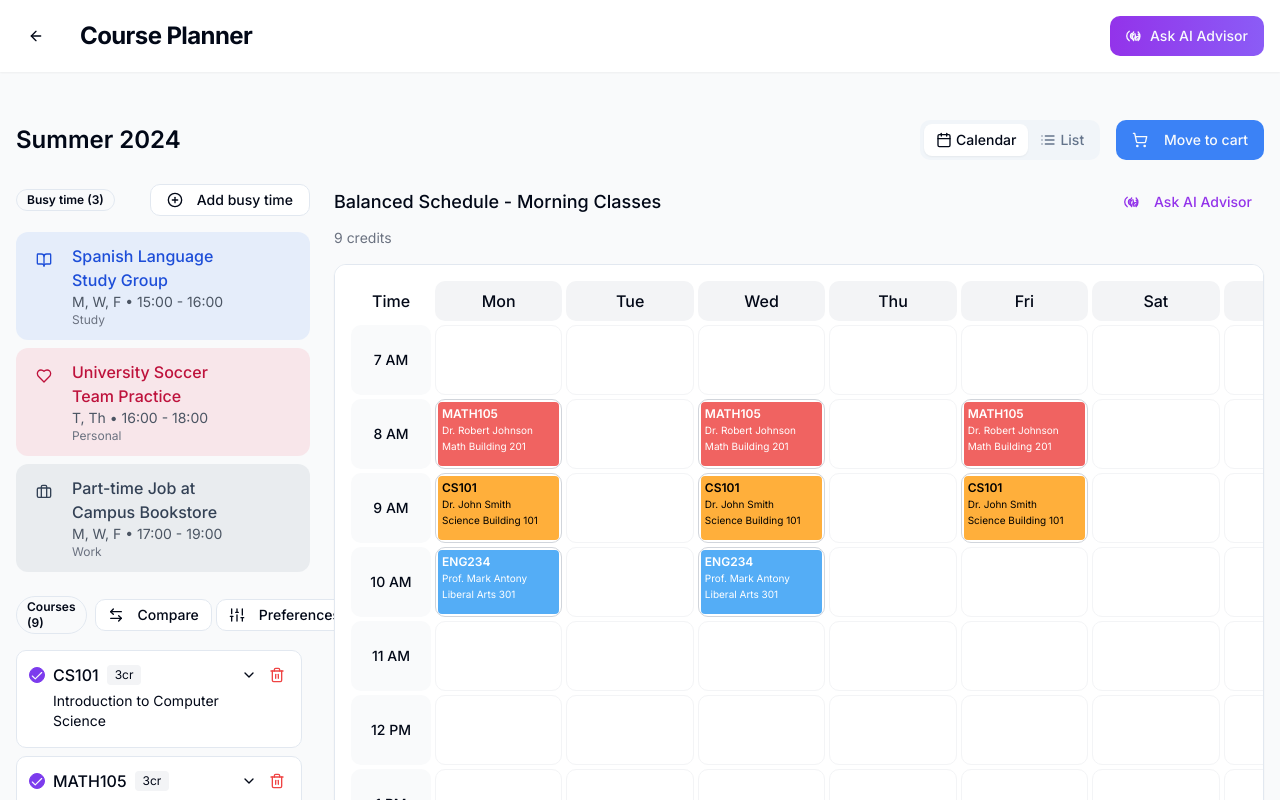
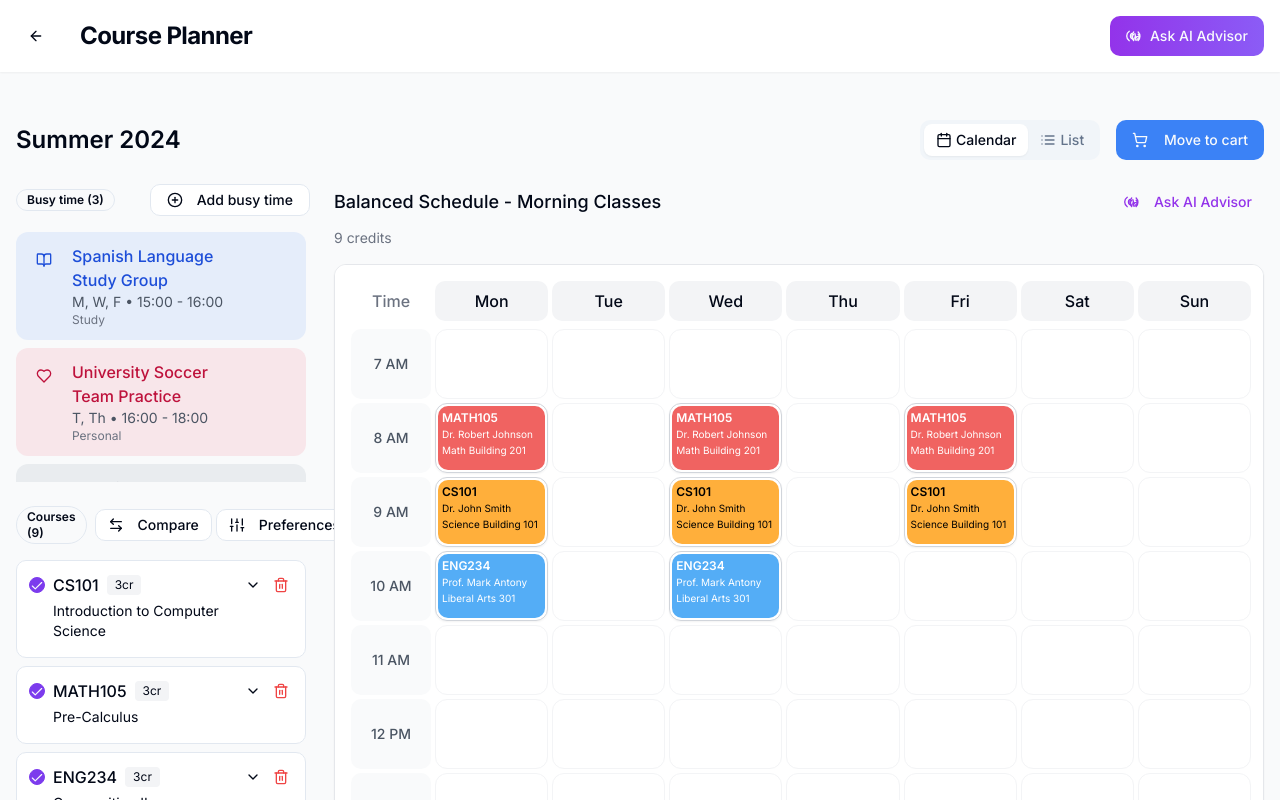
Before and after one commit to elanthamilan/camu-course-compass-planner, a React (Vite) app: page /schedule in a window 1280 px wide. Shown: the top 800 px of the page. Built offline with nearby package versions, Linux system fonts and the light colour scheme.

Commit message:
Fix: Improve schedule page layout and transitions
Refactor schedule page layout to prevent overlapping items and add smooth transitions for a better user experience.

```diff
--- a/src/components/ScheduleCalendarView.tsx
+++ b/src/components/ScheduleCalendarView.tsx
@@ -4,6 +4,7 @@ import { useSchedule } from "@/contexts/ScheduleContext";
 import { Card } from "@/components/ui/card";
 import { timeSlots, weekDays, busyTimeColors } from "@/lib/mock-data";
 import { cn } from "@/lib/utils";
+import { motion } from "framer-motion";
 
 const ScheduleCalendarView = () => {
   const { selectedSchedule, busyTimes } = useSchedule();
@@ -85,29 +86,41 @@ const ScheduleCalendarView = () => {
   }
 
   return (
-    <Card className="p-4 mb-4 overflow-auto animate-fade-in">
-      <div className="min-w-[1000px]">
+    <motion.div
+      className="animate-fade-in"
+      initial={{ opacity: 0, y: 10 }}
+      animate={{ opacity: 1, y: 0 }}
+      transition={{ duration: 0.4 }}
+    >
+      <Card className="p-4 mb-4 overflow-auto border border-gray-200 rounded-xl shadow-sm">
+        <div className="min-w-[900px]">
           {/* Calendar Header with Weekdays */}
-        <div className="grid grid-cols-[80px_repeat(7,1fr)] gap-1 mb-1">
-          <div className="text-center font-medium p-2">Time</div>
+          <div className="grid grid-cols-[80px_repeat(7,1fr)] gap-1 mb-2">
+            <div className="text-center font-medium p-2 text-gray-500">Time</div>
             {weekDays.map(day => (
-            <div
+              <motion.div
                 key={day}
                 className="text-center font-medium p-2 bg-gray-100 rounded-md"
+                initial={{ opacity: 0, y: -5 }}
+                animate={{ opacity: 1, y: 0 }}
+                transition={{ duration: 0.3, delay: weekDays.indexOf(day) * 0.05 }}
               >
                 {day}
-            </div>
+              </motion.div>
             ))}
           </div>
 
           {/* Calendar Body with Time Slots */}
           {timeSlots.map((timeSlot, index) => (
-          <div
+            <motion.div
               key={timeSlot}
               className="grid grid-cols-[80px_repeat(7,1fr)] gap-1 mb-1"
+              initial={{ opacity: 0, y: 5 }}
+              animate={{ opacity: 1, y: 0 }}
+              transition={{ duration: 0.3, delay: index * 0.03 }}
             >
               {/* Time slot label */}
-            <div className="text-center text-sm font-medium flex items-center justify-center bg-gray-50 rounded-md">
+              <div className="text-center text-sm font-medium flex items-center justify-center bg-gray-50 rounded-md text-gray-600">
                 {timeSlot}
               </div>
 
@@ -121,17 +134,17 @@ const ScheduleCalendarView = () => {
                   <div
                     key={`${day}-${timeSlot}`}
                     className={cn(
-                    "p-0.5 rounded-md border min-h-[70px] transition-all",
-                    items.length > 0 ? "border-gray-300" : "border-gray-100"
+                      "p-0.5 rounded-lg border min-h-[70px] transition-all",
+                      items.length > 0 ? "border-gray-300 shadow-sm" : "border-gray-100"
                     )}
                   >
                     {items.map((item: any, i: number) => {
                       if (item.type === 'course') {
                         return (
-                        <div
+                          <motion.div
                             key={`${item.courseCode}-${i}`}
                             className={cn(
-                            "p-1 text-xs rounded bg-opacity-90 h-full",
+                              "p-1 text-xs rounded-md bg-opacity-90 h-full",
                               `bg-${item.color}`,
                               item.courseCode.startsWith("CS") && "bg-course-cs text-black",
                               item.courseCode.startsWith("MATH") && "bg-course-math text-white",
@@ -143,26 +156,32 @@ const ScheduleCalendarView = () => {
                               item.courseCode.startsWith("UNIV") && "bg-course-univ text-white",
                               item.courseCode.startsWith("ECON") && "bg-course-econ text-white",
                             )}
+                            initial={{ opacity: 0, scale: 0.95 }}
+                            animate={{ opacity: 1, scale: 1 }}
+                            transition={{ duration: 0.3 }}
                           >
                             <div className="font-semibold">{item.courseCode}</div>
                             <div className="text-[10px] truncate">{item.instructor}</div>
                             <div className="text-[10px] truncate">{item.location}</div>
-                        </div>
+                          </motion.div>
                         );
                       } else if (item.type === 'busy') {
                         const busyTypeStyle = busyTimeColors[item.busyTimeType] || busyTimeColors.other;
 
                         return (
-                        <div
+                          <motion.div
                             key={`busy-${i}`}
                             className={cn(
-                            "p-1 text-xs rounded h-full flex items-center space-x-1",
+                              "p-1 text-xs rounded-md h-full flex items-center space-x-1",
                               busyTypeStyle.bg,
                               busyTypeStyle.text
                             )}
+                            initial={{ opacity: 0, scale: 0.95 }}
+                            animate={{ opacity: 1, scale: 1 }}
+                            transition={{ duration: 0.3 }}
                           >
                             <span className="truncate flex-1">{item.title}</span>
-                        </div>
+                          </motion.div>
                         );
                       }
 
@@ -171,10 +190,11 @@ const ScheduleCalendarView = () => {
                   </div>
                 );
               })}
-          </div>
+            </motion.div>
           ))}
         </div>
       </Card>
+    </motion.div>
   );
 };
 
--- a/src/components/ScheduleTool.tsx
+++ b/src/components/ScheduleTool.tsx
@@ -87,9 +87,14 @@ const ScheduleTool: React.FC<ScheduleToolProps> = ({ semesterId }) => {
       <TermHeader view={view} setView={setView} />
 
       {/* Main Content */}
-      <div className="grid grid-cols-1 lg:grid-cols-4 gap-6">
+      <div className="grid grid-cols-1 lg:grid-cols-4 gap-6 mt-4">
         {/* Left Sidebar */}
-        <div className="lg:col-span-1 space-y-4">
+        <motion.div
+          className="lg:col-span-1 space-y-4 md:overflow-visible overflow-x-hidden"
+          initial={{ opacity: 0, x: -20 }}
+          animate={{ opacity: 1, x: 0 }}
+          transition={{ duration: 0.4, delay: 0.2 }}
+        >
           {/* Busy Times Section */}
           <div className="mb-6">
             <div className="flex justify-between items-center mb-4">
@@ -108,13 +113,15 @@ const ScheduleTool: React.FC<ScheduleToolProps> = ({ semesterId }) => {
               </Button>
             </div>
 
-            <div className="space-y-2">
-              {busyTimes.map(busyTime => (
+            <div className="space-y-2 max-h-[250px] overflow-y-auto pr-1">
+              <AnimatePresence>
+                {busyTimes.map((busyTime, index) => (
                   <motion.div
                     key={busyTime.id}
                     initial={{ opacity: 0, y: 5 }}
                     animate={{ opacity: 1, y: 0 }}
-                  transition={{ duration: 0.2 }}
+                    exit={{ opacity: 0, y: -5 }}
+                    transition={{ duration: 0.2, delay: index * 0.05 }}
                   >
                     <BusyTimeItem
                       busyTime={busyTime}
@@ -122,6 +129,7 @@ const ScheduleTool: React.FC<ScheduleToolProps> = ({ semesterId }) => {
                     />
                   </motion.div>
                 ))}
+              </AnimatePresence>
 
               {busyTimes.length === 0 && (
                 <div className="text-sm text-gray-500 bg-gray-50 p-3 rounded-md">
@@ -161,14 +169,16 @@ const ScheduleTool: React.FC<ScheduleToolProps> = ({ semesterId }) => {
               </div>
             </div>
 
-            <div className="space-y-2 mb-4 max-h-[500px] overflow-y-auto pr-2 pb-2">
-              {courses.map((course: Course) => (
+            <div className="space-y-2 mb-4 max-h-[400px] overflow-y-auto pr-1">
+              <AnimatePresence>
+                {courses.map((course: Course, index: number) => (
                   <motion.div
                     key={course.id}
                     className="bg-white border rounded-md p-3 flex flex-col justify-between items-start group hover:shadow-sm transition-all w-full"
                     initial={{ opacity: 0, y: 5 }}
                     animate={{ opacity: 1, y: 0 }}
-                  transition={{ duration: 0.2 }}
+                    exit={{ opacity: 0, scale: 0.95 }}
+                    transition={{ duration: 0.2, delay: index * 0.05 }}
                   >
                     <div className="flex items-start w-full space-x-2">
                       <Checkbox
@@ -286,6 +296,7 @@ const ScheduleTool: React.FC<ScheduleToolProps> = ({ semesterId }) => {
                     </div>
                   </motion.div>
                 ))}
+              </AnimatePresence>
 
               {courses.length === 0 && (
                 <div className="text-sm text-gray-500 bg-gray-50 p-3 rounded-md">
@@ -299,13 +310,27 @@ const ScheduleTool: React.FC<ScheduleToolProps> = ({ semesterId }) => {
               className="w-full bg-blue-500 hover:bg-blue-600 transition-colors"
               disabled={selectedCourses.length === 0 || isGenerating}
             >
-              {isGenerating ? "Generating..." : "Generate schedule"}
+              {isGenerating ?
+                <span className="flex items-center">
+                  <svg className="animate-spin -ml-1 mr-2 h-4 w-4 text-white" xmlns="http://www.w3.org/2000/svg" fill="none" viewBox="0 0 24 24">
+                    <circle className="opacity-25" cx="12" cy="12" r="10" stroke="currentColor" strokeWidth="4"></circle>
+                    <path className="opacity-75" fill="currentColor" d="M4 12a8 8 0 018-8V0C5.373 0 0 5.373 0 12h4zm2 5.291A7.962 7.962 0 014 12H0c0 3.042 1.135 5.824 3 7.938l3-2.647z"></path>
+                  </svg>
+                  Generating...
+                </span> :
+                "Generate schedule"
+              }
             </Button>
           </div>
-        </div>
+        </motion.div>
 
         {/* Main Schedule View */}
-        <div className="lg:col-span-3">
+        <motion.div
+          className="lg:col-span-3"
+          initial={{ opacity: 0, x: 20 }}
+          animate={{ opacity: 1, x: 0 }}
+          transition={{ duration: 0.4, delay: 0.3 }}
+        >
           <div className="space-y-2 mb-4">
             <div className="flex items-center justify-between">
               <h3 className="font-medium text-lg">
@@ -346,24 +371,30 @@ const ScheduleTool: React.FC<ScheduleToolProps> = ({ semesterId }) => {
           </div>
 
           {/* Schedule Views */}
+          <AnimatePresence mode="wait">
             {view === "calendar" ? (
               <motion.div
-              initial={{ opacity: 0 }}
-              animate={{ opacity: 1 }}
+                key="calendar"
+                initial={{ opacity: 0, y: 10 }}
+                animate={{ opacity: 1, y: 0 }}
+                exit={{ opacity: 0, y: -10 }}
                 transition={{ duration: 0.3 }}
               >
                 <ScheduleCalendarView />
               </motion.div>
             ) : (
               <motion.div
-              initial={{ opacity: 0 }}
-              animate={{ opacity: 1 }}
+                key="list"
+                initial={{ opacity: 0, y: 10 }}
+                animate={{ opacity: 1, y: 0 }}
+                exit={{ opacity: 0, y: -10 }}
                 transition={{ duration: 0.3 }}
               >
                 <ScheduleListView />
               </motion.div>
             )}
-        </div>
+          </AnimatePresence>
+        </motion.div>
       </div>
 
       {/* Dialogs */}
--- a/src/pages/SchedulePage.tsx
+++ b/src/pages/SchedulePage.tsx
@@ -39,19 +39,23 @@ const SchedulePage = () => {
   }
 
   return (
-    <div className="min-h-screen bg-gray-50">
+    <div className="min-h-screen bg-gray-50 flex flex-col">
       <motion.div
         initial={{ opacity: 0, y: -10 }}
         animate={{ opacity: 1, y: 0 }}
         transition={{ duration: 0.3 }}
-        className="w-full"
       >
         <Header />
       </motion.div>
 
-      <main className="container max-w-7xl mx-auto px-4 pb-12 pt-6">
+      <main className="container max-w-7xl mx-auto px-4 pb-12 pt-6 flex-grow">
         {semesterId && (
-          <div className="mb-4">
+          <motion.div
+            className="mb-4"
+            initial={{ opacity: 0, x: -5 }}
+            animate={{ opacity: 1, x: 0 }}
+            transition={{ duration: 0.3, delay: 0.1 }}
+          >
             <Button
               variant="ghost"
               className="flex items-center text-gray-600 hover:text-gray-900 pl-0"
@@ -60,7 +64,7 @@ const SchedulePage = () => {
               <ArrowLeft className="mr-2 h-4 w-4" />
               Back to Course Planner
             </Button>
-          </div>
+          </motion.div>
         )}
 
         <ScheduleTool semesterId={semesterId} />
```
Also changed, not shown: src/components/CompareCalendarView.tsx (+37 -19 lines), src/components/ViewScheduleDialog.tsx (+54 -14 lines). Lines whose indentation alone changed are shown as unchanged.
